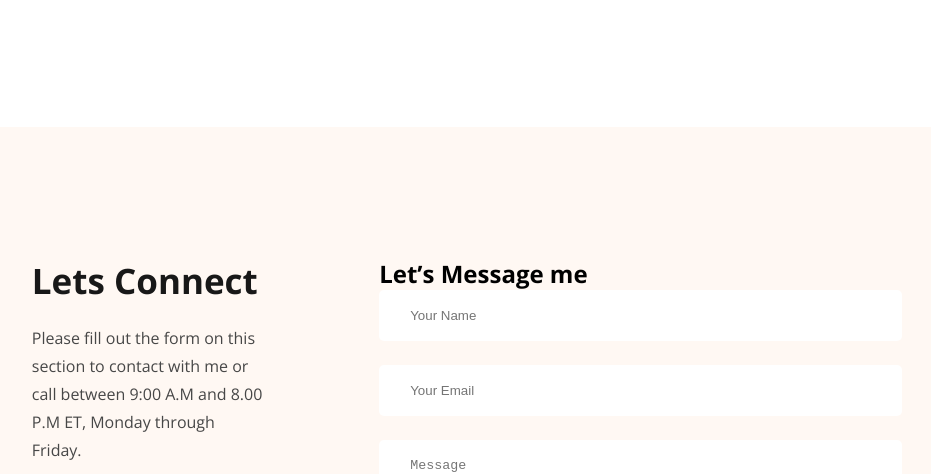
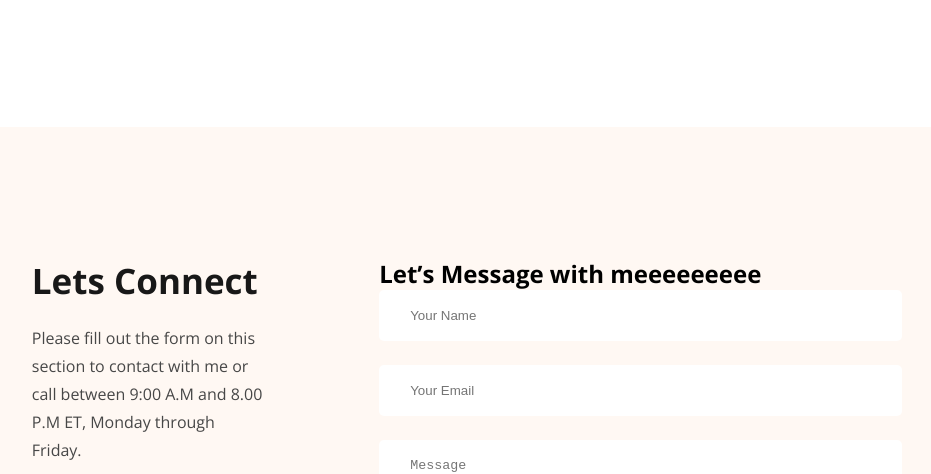
Before and after one commit to rakib97j/AlaminengHossen-portfolio, a plain HTML site: page index.html in a window 1280 px wide. Shown: the part 3533-4007 px from the top of the page, without its empty margins (173-1104 px from the left). Drawn offline with nearby package versions, Linux system fonts and the light colour scheme.

Commit message:
Update heading text in contact form

```diff
--- a/index.html
+++ b/index.html
@@ -203,7 +203,7 @@
                 </div>
             </div>
             <form class="form">
-                <h2>Let’s Message me</h2>
+                <h2>Let’s Message with meeeeeeeee</h2>
                 <div class="">
                     <input type="text" name="" id="" placeholder="Your Name">
                 </div>
```
